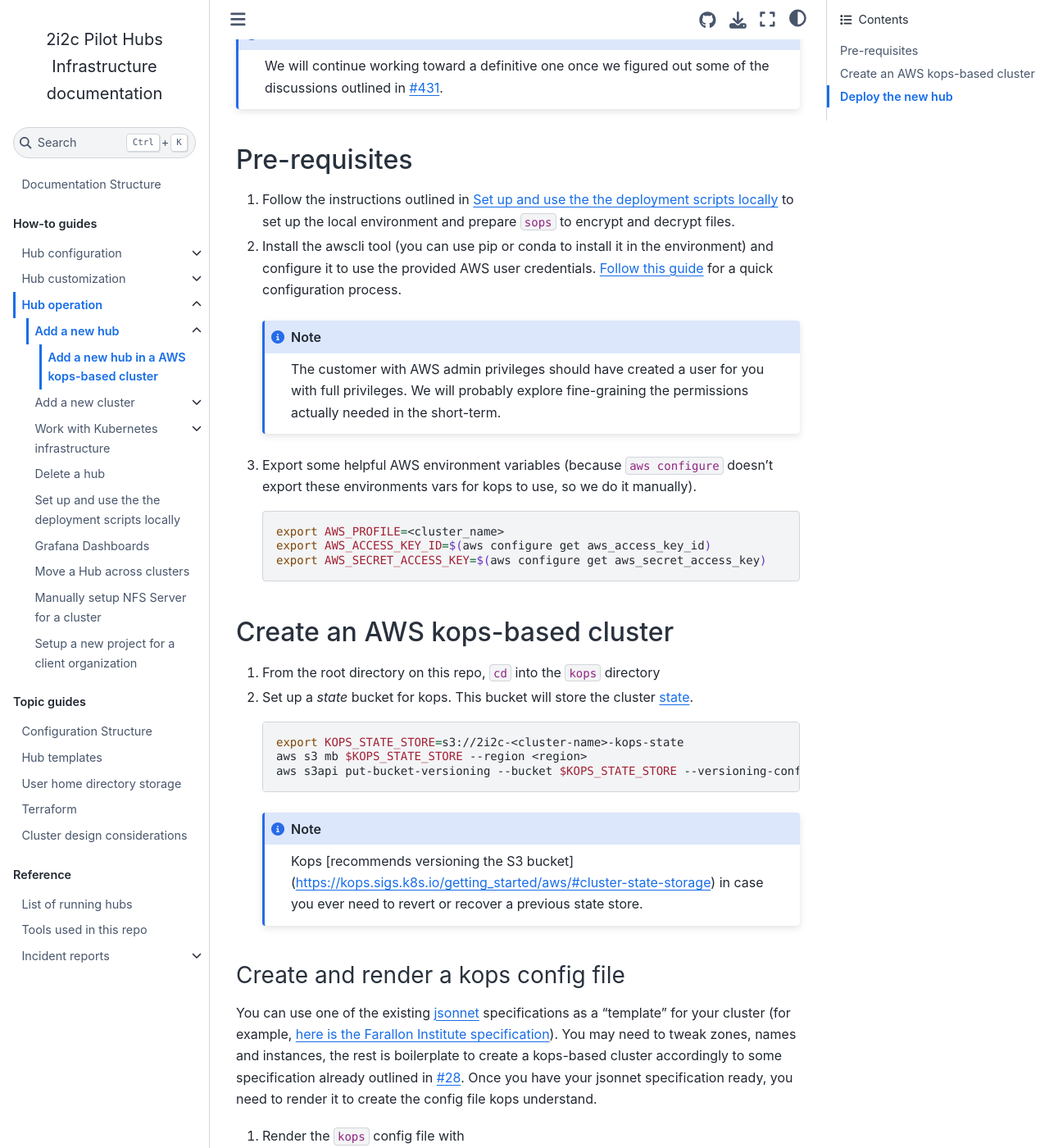
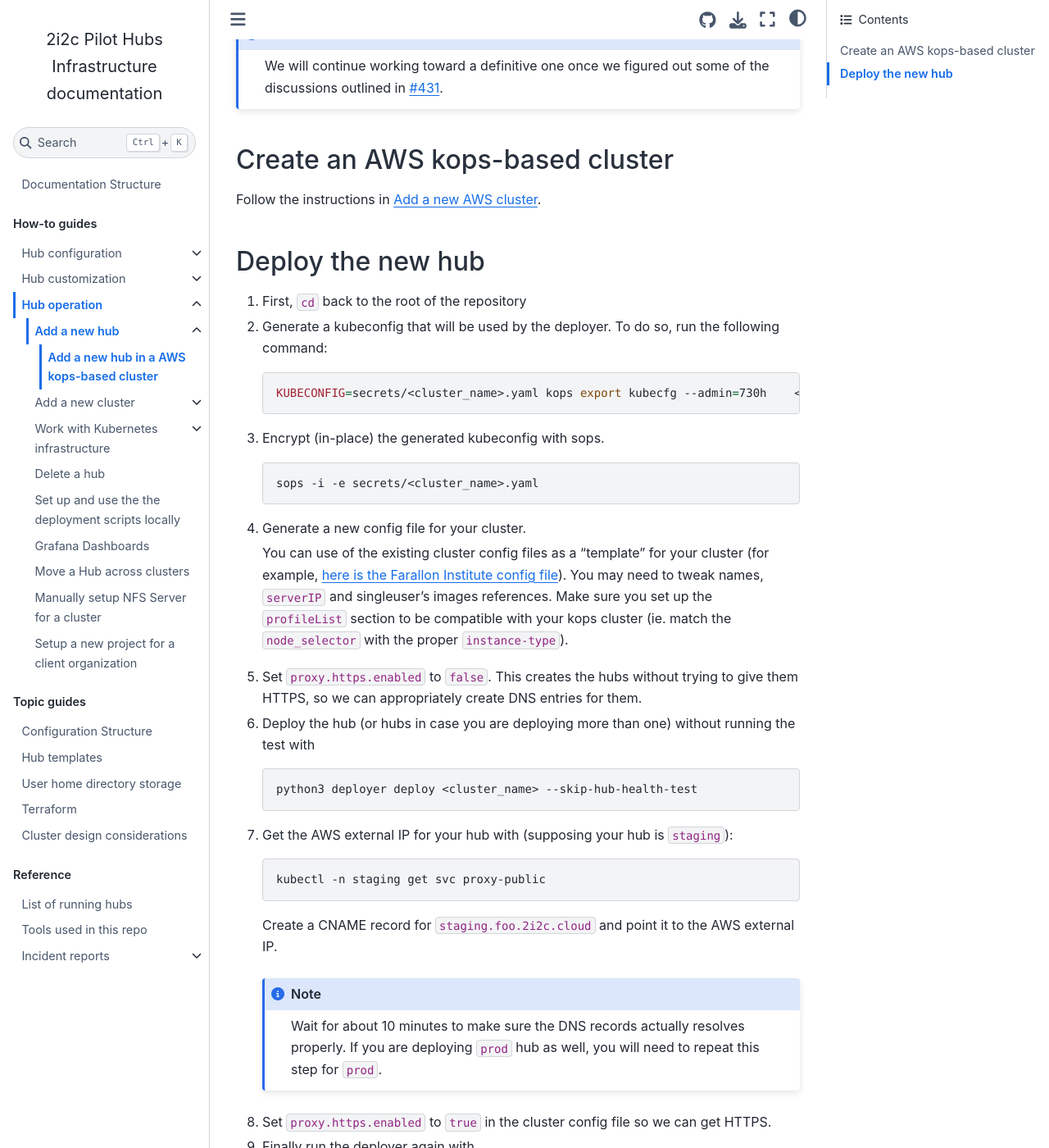
Before and after one commit to 2i2c-org/infrastructure, a Sphinx documentation site: the page built from docs/howto/operate/new-hub/aws.md, in a window 1280 px wide and 1400 px high, scrolled down 316 px. Shown: the whole window at 82% size. Built offline with Sphinx 7.4.7 and the Sphinx Book theme 1.1.4, drawn with Linux system fonts in a browser that asks for light colours; pages that are not in the unit, such as notebooks, are missing from menus; the version number could not be read and is left out; some of the changed text lies outside the part shown.

Commit message:
Update cluster deploy instructions

````diff
--- a/docs/howto/operate/new-hub/aws.md
+++ b/docs/howto/operate/new-hub/aws.md
@@ -12,149 +12,9 @@ We will continue working toward a definitive one once we figured out some of the
 discussions outlined in [#431](https://github.com/2i2c-org/pilot-hubs/issues/431).
 ```
 
-## Pre-requisites
-
-1. Follow the instructions outlined in [Set up and use the the deployment scripts locally](../manual-deploy.md) to set up the local environment and prepare `sops` to encrypt and decrypt files.
-
-2. Install the awscli tool (you can use pip or conda to install it in the environment) and configure it to use the provided AWS user credentials.
-   [Follow this guide](https://docs.aws.amazon.com/cli/latest/userguide/cli-configure-quickstart.html#cli-configure-quickstart-config) for a quick configuration process.
-
-   ```{note}
-   The customer with AWS admin privileges should have created a user for you with full privileges.
-   We will probably explore fine-graining the permissions actually needed
-   in the short-term.
-   ```
-
-3. Export some helpful AWS environment variables (because `aws configure` doesn't export these environments vars for kops to use, so we do it manually).
-
-   ```bash
-   export AWS_PROFILE=<cluster_name>
-   export AWS_ACCESS_KEY_ID=$(aws configure get aws_access_key_id)
-   export AWS_SECRET_ACCESS_KEY=$(aws configure get aws_secret_access_key)
-   ```
-
 ## Create an AWS kops-based cluster
 
-1. From the root directory on this repo, `cd` into the `kops` directory
-2. Set up a *state* bucket for kops. This bucket will store the cluster [state](https://kops.sigs.k8s.io/state/).
-
-   ```bash
-   export KOPS_STATE_STORE=s3://2i2c-<cluster-name>-kops-state
-   aws s3 mb $KOPS_STATE_STORE --region <region>
-   aws s3api put-bucket-versioning --bucket $KOPS_STATE_STORE --versioning-configuration    Status=Enabled
-   ```
-
-   ```{note}
-   Kops [recommends versioning the S3 bucket]   (https://kops.sigs.k8s.io/getting_started/aws/#cluster-state-storage) in case you ever need to revert or recover a previous state store.
-   ```
-
-### Create and render a kops config file
-
-You can use one of the existing [jsonnet](https://jsonnet.org/) specifications as a "template" for your cluster (for example, [here is the Farallon Institute specification](https://github.com/2i2c-org/pilot-hubs/blob/master/kops/farallon.jsonnet)).
-You may need to tweak zones, names and instances, the rest is boilerplate to create a
-kops-based cluster accordingly to some specification already outlined in [#28](https://github.com/2i2c-org/pangeo-hubs/issues/28).
-Once you have your jsonnet specification ready, you need to render it to create the config file kops understand.
-
-1. Render the `kops` config file with
-
-   ```bash
-   jsonnet <cluster_name>.jsonnet -y > <cluster_name>.kops.yaml
-   ```
-
-2. Regrettably, the rendering creates yaml file with with 3 dots at the end, you can  delete it with
-
-   ```bash
-   sed -i '' -e '$ d' <cluster_name>.kops.yaml
-   ```
-
-   ```{note}
-   In Linux you will need to use instead: `sed -i '$ d' <cluster_name>.kops.yaml`
-   ```
-
-### Create the cluster
-
-1. Create the cluster configuration and push it to s3 with
-
-   ```bash
-   kops create -f <cluster_name>.kops.yaml
-   ```
-
-2. You will need to a ssh key pair before actually creating the cluster
-
-   ```bash
-   ssh-keygen -f <cluster-name>.key
-   ```
-
-3. Build the cluster with the following command (notice that you are passing the ssh public key you just created in the previous step)
-
-   ```bash
-   kops update cluster <cluster_name>hub.k8s.local --yes --ssh-public-key    <cluster_name>.key.pub --admin
-   ```
-
-   ```{note}
-   The `--admin` at the end will modify your `~/.kube/config` file to point to the new cluster.
-   ```
-
-   If everything went as expected, the cluster will be created after some minutes.
-
-   ```{note}
-   If you try to validate the cluster, validation will not pass until this next section is    done.
-   ```
-
-4. Relocate and encrypt the generated keys
-
-   After creating the cluster, you will need to relocate the public and private keys with
-
-   ```bash
-   mv <cluster_name>.key ssh-keys/<cluster_name>.key
-   ```
-
-   and encrypt the private key with
-
-   ```bash
-   sops -i -e ssh-keys/<cluster_name>.key
-   ```
-
-   before pushing your changes to the repository.
-
-   ```{note}
-   You can always regenerate the public key with `ssh-keygen -y -f <cluster-name>.key`
-   ```
-
-### Apply workaround to run CoreDNS on the master node
-
-```{seealso}
-More details [in this issue](https://github.com/kubernetes/kops/issues/11199)
-```
-
-1. Patch CoreDNS with the following two commands
-
-   ```bash
-   kubectl -n kube-system patch deployment kube-dns --type json --patch '[{"op": "add", "path": "/spec/template/spec/tolerations", "value": [{"key": "node-role.kubernetes.io/master", "effect": "NoSchedule"}]}]'
-   deployment.apps/kube-dns patched
-
-   kubectl -n kube-system patch deployment kube-dns-autoscaler --type json --patch '[{"op": "add", "path": "/spec/template/spec/tolerations", "value": [{"key": "node-role.kubernetes.io/master", "effect": "NoSchedule"}]}]'
-   ```
-
-2. After applying those patches, you should be able to validate the cluster with
-
-   ```bash
-   kops validate cluster --wait 10m
-   ```
-
-### Create an EFS for your cluster
-
-1. Install `boto3` with pip or conda
-
-2. Create an [EFS](https://aws.amazon.com/efs/) file system for this hub with
-
-   ```bash
-   python3 setup-efs.py <cluster_name>hub.k8s.local <region-of-cluster>
-   ```
-
-This will output an fs-<xxxxxxxx> id. You should use that value
-(it should be something like `fs-<id>.efs.<region>.amazonaws.com`) in
-the `basehub.nfsPVC.nfs.serverIP` at you hub config file.
+Follow the instructions in [](new-cluster:aws).
 
 ## Deploy the new hub
 
````
Also changed, not shown: docs/howto/operate/new-cluster/aws.md (added, +152 -0 lines), docs/howto/operate/new-cluster/azure.md (added, +5 -0 lines), docs/howto/operate/new-cluster/index.md (+2 -4 lines).
